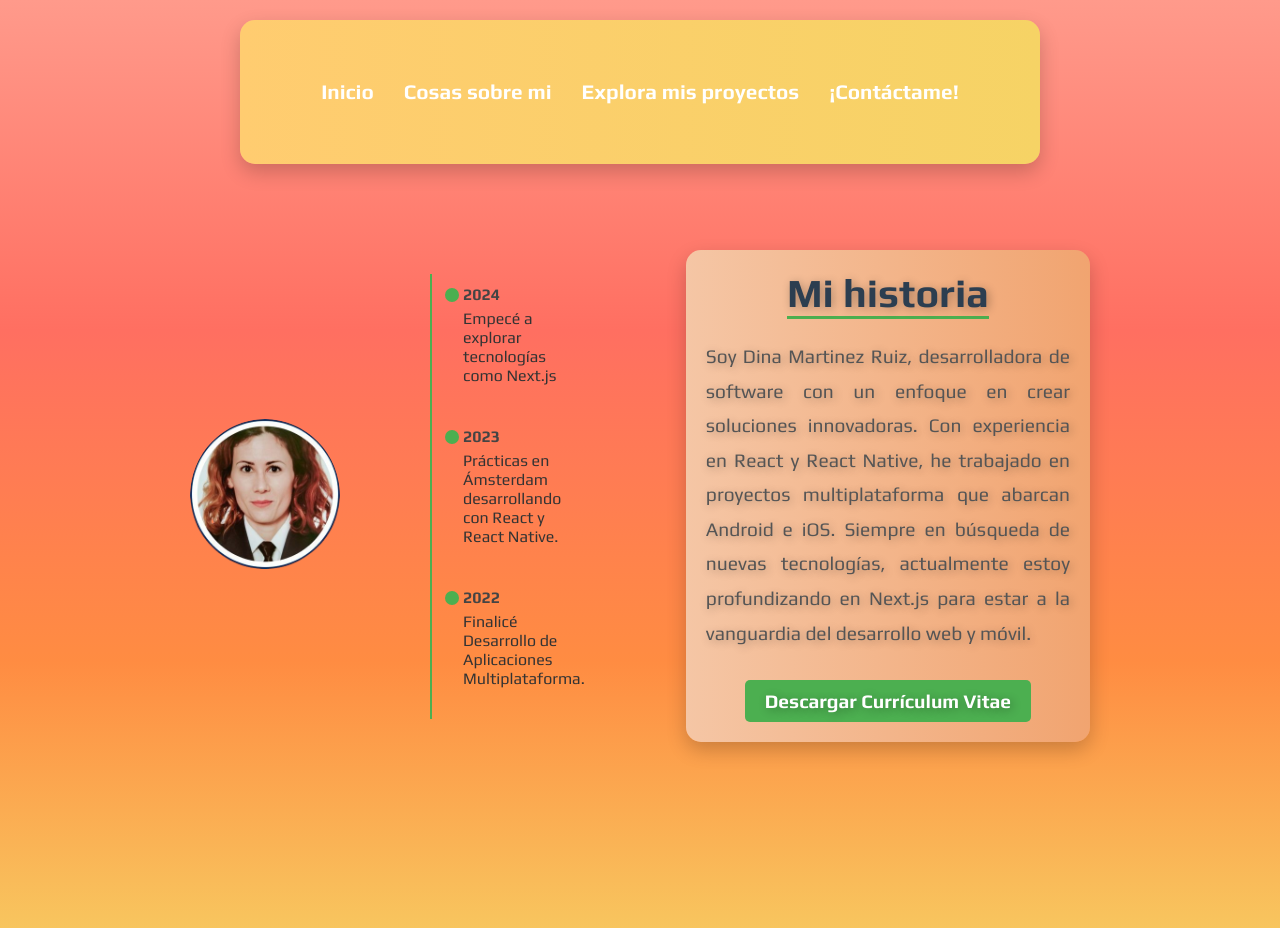
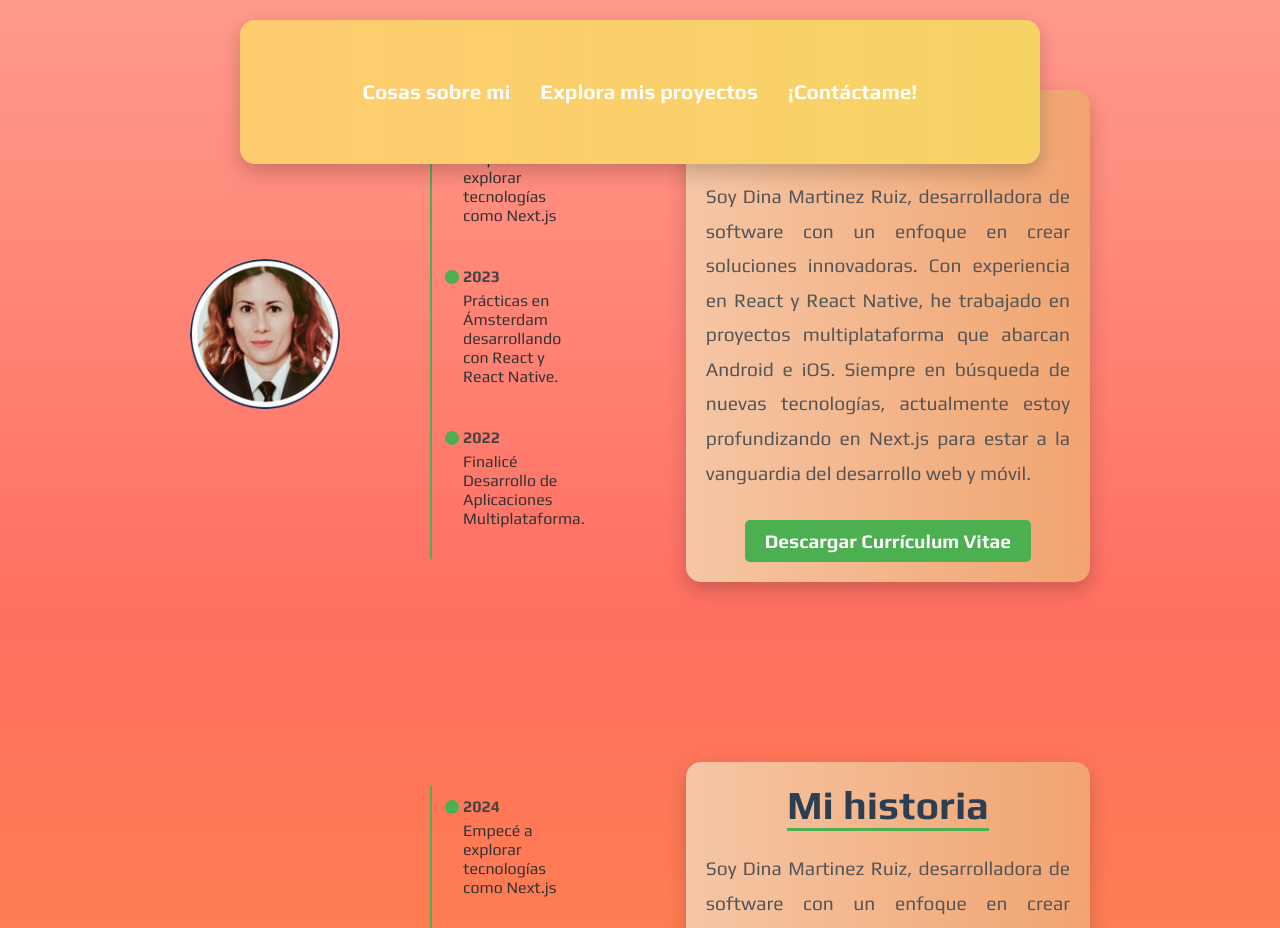
Before and after one commit to LavryDam/my-portfolio-web, a Next.js app: page /about in a window 1280 px wide. Shown: the top 928 px of the page. Built offline with nearby package versions, Linux system fonts and the light colour scheme.

Commit message:
fix:sections and css

```diff
--- a/app/about/aboutPage.css
+++ b/app/about/aboutPage.css
@@ -36,16 +36,17 @@ body {
 }
 
 .about-page {
-    margin: 200px auto;
+    display: flex;
+    flex-direction: column;
+    align-items: center;
+    justify-content: center;
+    text-align: center;
     padding: 20px;
-    text-align: center;
-    background: linear-gradient(to right, #f5c6a5, #f1a470); /* Beige cálido y arena */
+    margin: 0 auto;
+    max-width: 1200px;
+    background: linear-gradient(to right, #f5c6a5, #f1a470);
     border-radius: 15px;
     box-shadow: 0 8px 20px rgba(0, 0, 0, 0.2);
-    max-width: 600px;
-    text-shadow: 2px 2px 10px rgba(0, 0, 0, 0.3);
-    z-index: 10;
-    position: relative;
 }
 
 .about-page h1 {
@@ -87,7 +88,7 @@ body {
     align-items: center;
     justify-content: center;
     gap: 90px;
-    margin: 50px auto;
+    margin: 90px auto;
     max-width: 900px;
 }
 
--- a/app/globals.css
+++ b/app/globals.css
@@ -4,20 +4,21 @@
     box-sizing: border-box;
 }
 
+html {
+    scroll-behavior: smooth;
+}
+
 body {
     margin: 0;
-    font-family: Arial, sans-serif;
-    background: linear-gradient(to bottom, #ff9a8b, #ff6f61, #ff8c42, #f6d365); /* Sunset cálido */
+    background: linear-gradient(to bottom, #ff9a8b, #ff6f61, #ff8c42, #f6d365);
     min-height: 100vh;
     display: flex;
     flex-direction: column;
     align-items: center;
     justify-content: flex-start;
-    padding-top: 100px; /* Espacio para el navbar */
+    padding-top: 100px;
 }
 
-
-/* Contenedor principal de la imagen */
 .image-container {
     display: flex;
     justify-content: center;
--- a/app/layout.tsx
+++ b/app/layout.tsx
@@ -2,6 +2,9 @@ import Navbar from "../components/Navbar/Navbar";
 import { ReactNode } from "react";
 import Fonts from "../fonts/Fonts";
 import "./globals.css"
+import About from "./about/page";
+import Contact from "./contacto/page";
+import Projects from "./proyectos/page";
 
 export const metadata = {
   title: "Dina Martinez Ruiz",
@@ -23,6 +26,15 @@ export default function RootLayout({children}:RootLayoutProps) {
       <body className={Fonts.className}>
         <Navbar/>
         {children}
+        <div id="about">
+          <About/>
+        </div>
+        <div id="proyects">
+          <Projects/>
+        </div>
+        <div id="contact">
+          <Contact/>
+        </div>
       </body>
     </html>
   );
--- a/components/Navbar/Navbar.tsx
+++ b/components/Navbar/Navbar.tsx
@@ -6,16 +6,13 @@ export default function Navbar(){
         <nav className="navbar">
             <ul className="navegacion">
                 <li>
-                    <Link className="nav-link" href="/">Inicio</Link>
+                    <Link className="nav-link" href="#about">Cosas sobre mi</Link>
                 </li>
                 <li>
-                    <Link className="nav-link" href="/about">Cosas sobre mi</Link>
+                    <Link className="nav-link" href="#proyects">Explora mis proyectos</Link>
                 </li>
                 <li>
-                    <Link className="nav-link" href="/proyectos">Explora mis proyectos</Link>
-                </li>
-                <li>
-                    <Link className="nav-link" href="/contacto">¡Contáctame!</Link>
+                    <Link className="nav-link" href="#contact">¡Contáctame!</Link>
                 </li>
             </ul>
         </nav>
```
